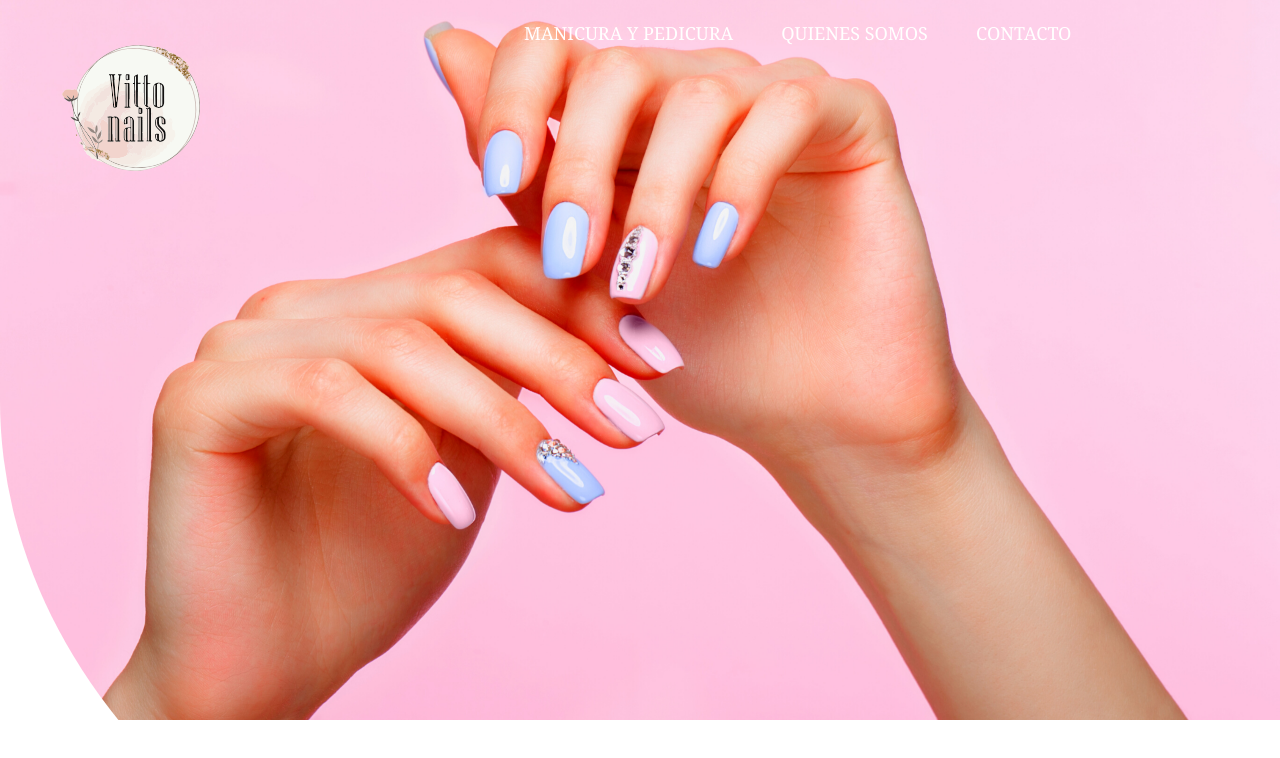
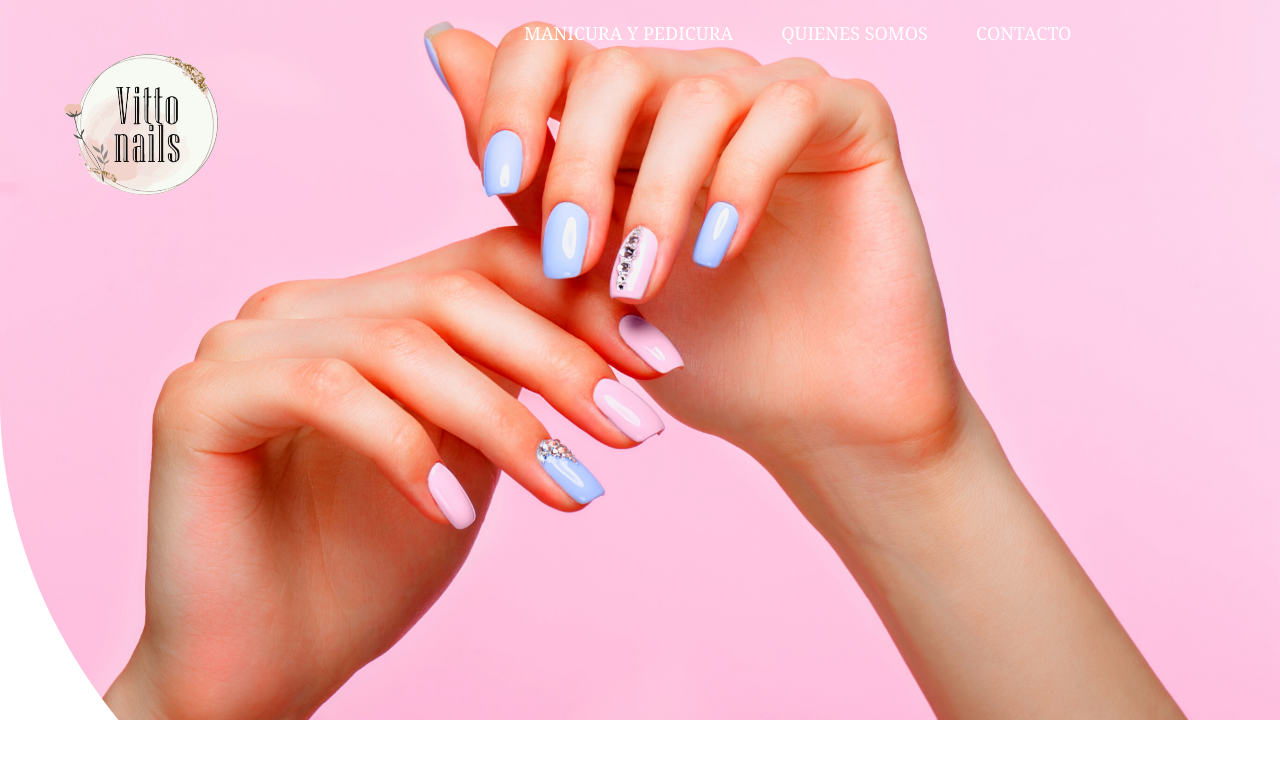
Before and after one commit to ChristianGonzalez7/vittonails-Angular, an Angular app in the folder VittoNails/: page / in a window 1280 px wide. Shown: the top 758 px of the page. Built offline with nearby package versions, Linux system fonts and the light colour scheme.

Commit message:
first logo resized animation ready

```diff
--- a/VittoNails/src/app/app.component.css
+++ b/VittoNails/src/app/app.component.css
@@ -20,10 +20,20 @@
 
 .logo {
     float: left;
-    height: 250px;
+    height: 280px;
     position: absolute;
     margin-left: 3rem;
     margin-top: -30px;
+    animation-name: resized-logo;
+    animation-duration: 3s;
+    animation-fill-mode: forwards;
+    animation-timing-function: ease-out;
+    animation-iteration-count: 1;
+}
+
+@keyframes resized-logo {
+    0% {height: 0px;}
+    100% {height: 280px;}
 }
 
 .navbar-margin {
```
